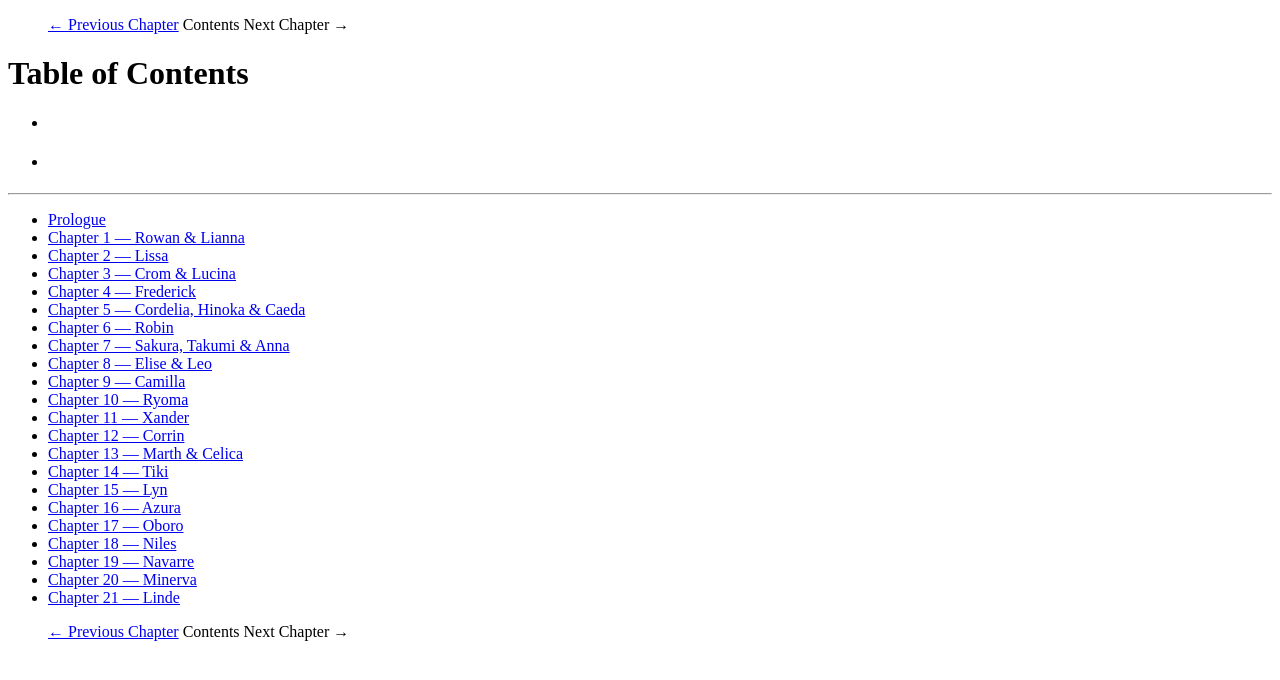
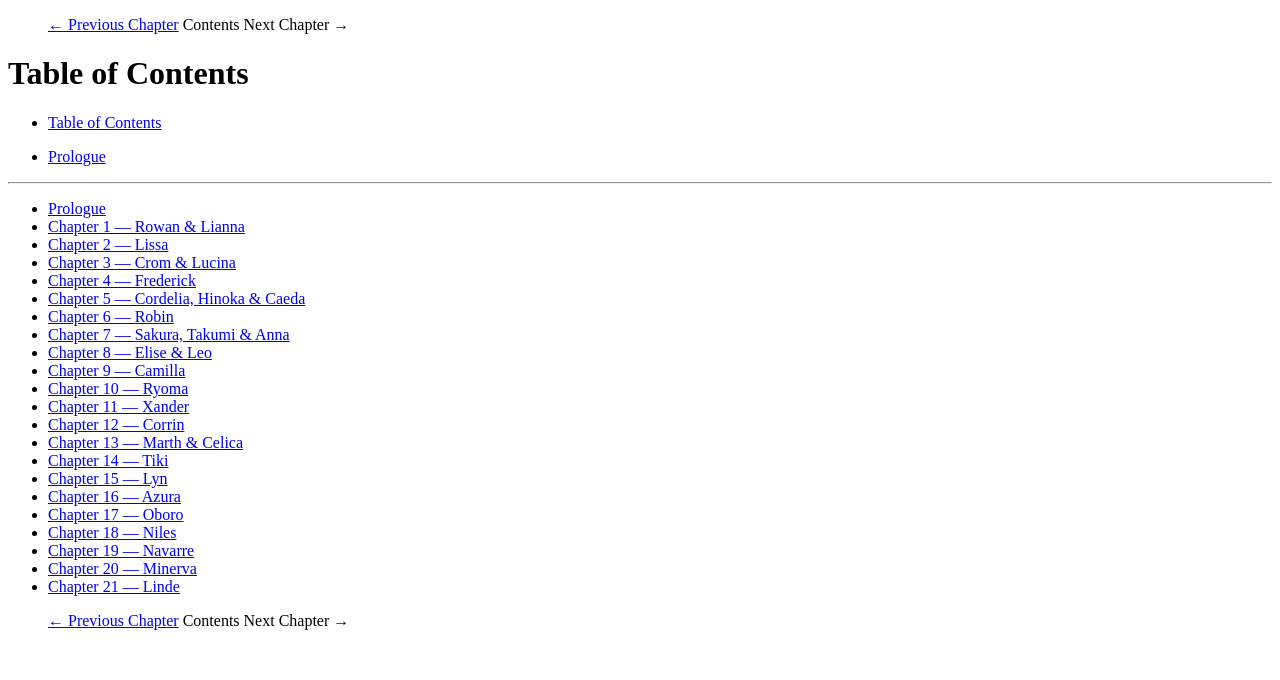
Before and after one commit to zachwlewis/fire-emblem-warriors-hero-guide, a Jekyll site: the page built from _posts/2017-01-01-table-of-contents.md, in a window 1280 px wide. Shown: the top 680 px of the page. Built offline with Jekyll 4.4.1, drawn with Linux system fonts in a browser that asks for light colours.

Commit message:
Update 2017-01-01-table-of-contents.md

```diff
--- a/_posts/2017-01-01-table-of-contents.md
+++ b/_posts/2017-01-01-table-of-contents.md
@@ -4,7 +4,7 @@ layout: chapter
 ---
 
 {% for p in site.posts %}
-- [{{ post.title }}]({{ baseurl }}{{ post.url }})
+- [{{ p.title }}]({{ baseurl }}{{ p.url }})
 {% endfor %}
 
 ---
```
